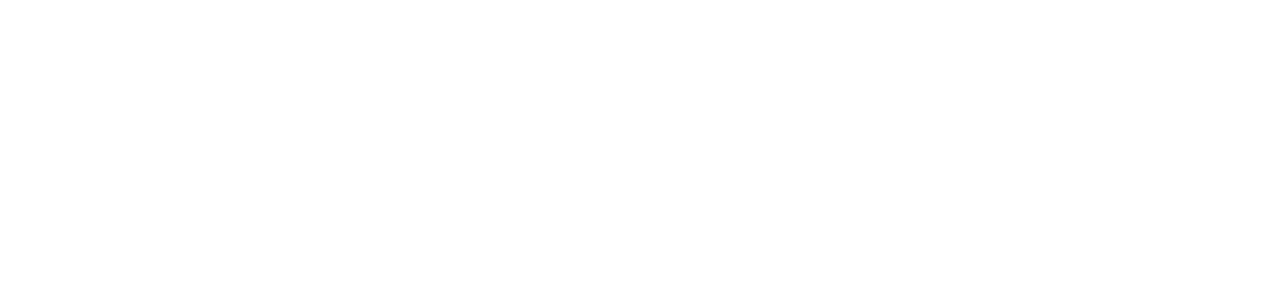
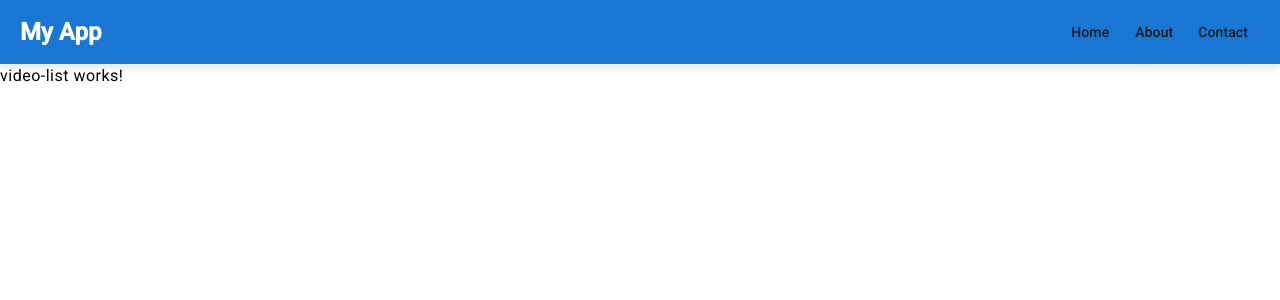
Before and after one commit to fhwn-ac-at/project-womm, an Angular app in the folder frontend/womm/: page /video-list in a window 1280 px wide. Before the commit this address led to /. Shown: the top 300 px of the page. Built offline with nearby package versions, Linux system fonts and the light colour scheme.

Commit message:
added video list page

```diff
--- a/frontend/womm/src/app/app.config.ts
+++ b/frontend/womm/src/app/app.config.ts
@@ -1,5 +1,5 @@
 import { ApplicationConfig, provideZoneChangeDetection } from '@angular/core';
-import { provideRouter } from '@angular/router';
+import { provideRouter, withComponentInputBinding } from '@angular/router';
 
 import { routes } from './app.routes';
 import { provideAnimationsAsync } from '@angular/platform-browser/animations/async';
--- a/frontend/womm/src/app/app.routes.ts
+++ b/frontend/womm/src/app/app.routes.ts
@@ -1,8 +1,8 @@
 import { Routes } from '@angular/router';
 import {HomeComponent} from './home/home.component';
-import {VideoEditorComponent} from './video-editor/video-editor.component';
+import { VideoListComponent } from './video-list/video-list.component';
 
 export const routes: Routes = [
   { path: '', component: HomeComponent },
-  { path: 'video-editor', component: VideoEditorComponent }
+  { path: 'video-list', component: VideoListComponent }
 ];
--- a/frontend/womm/src/app/home/home.component.html
+++ b/frontend/womm/src/app/home/home.component.html
@@ -1,7 +1,7 @@
 <mat-toolbar color="primary">
   <span>My App</span>
   <span class="spacer"></span>
-  <button mat-button>Video List</button>
+  <button mat-button routerLink="/video-list">Video List</button>
   <button mat-button>About</button>
   <button mat-button>Contact</button>
 </mat-toolbar>
--- a/frontend/womm/src/app/home/home.component.ts
+++ b/frontend/womm/src/app/home/home.component.ts
@@ -2,6 +2,7 @@
 import {MatToolbar} from '@angular/material/toolbar';
 import {MatButton} from '@angular/material/button';
 import {NgForOf} from '@angular/common';
+import { RouterModule } from '@angular/router';
 
 interface VideoFile {
   file: File;
@@ -15,7 +16,8 @@
   imports: [
     MatToolbar,
     MatButton,
-    NgForOf
+    NgForOf,
+    RouterModule
   ],
   templateUrl: './home.component.html',
   styleUrl: './home.component.css'
--- a/frontend/womm/src/app/video-editor/video-editor.component.css
+++ /dev/null
@@ -1,10 +0,0 @@
-.video-editor {
-  display: flex;
-  flex-direction: column;
-  align-items: center;
-  padding: 20px;
-}
-
-.controls {
-  margin-top: 10px;
-}
--- a/frontend/womm/src/app/video-editor/video-editor.component.html
+++ /dev/null
@@ -1,3 +0,0 @@
-<div class="video-editor">
-  <h2>Video Editor</h2>
-</div>
--- /dev/null
+++ b/frontend/womm/src/app/video-list/video-list.component.css
@@ -0,0 +1,28 @@
+/* Toolbar Styles */
+mat-toolbar {
+    background-color: #1976d2;  /* Primary color */
+    padding: 10px 20px;
+    box-shadow: 0 4px 8px rgba(0, 0, 0, 0.1);
+  }
+
+  mat-toolbar span {
+    font-size: 1.5rem;
+    font-weight: bold;
+    color: white;
+  }
+
+  .spacer {
+    flex: 1;
+  }
+
+  /* Button Styles */
+  button.mat-button {
+    color: white;
+    font-size: 1rem;
+  }
+
+  button.mat-button:hover {
+    background-color: rgba(255, 255, 255, 0.1);
+    border-radius: 4px;
+    transition: background-color 0.3s ease;
+  }
--- /dev/null
+++ b/frontend/womm/src/app/video-list/video-list.component.html
@@ -0,0 +1,9 @@
+<mat-toolbar color="primary">
+    <span>My App</span>
+    <span class="spacer"></span>
+    <button mat-button routerLink="/">Home</button>
+    <button mat-button>About</button>
+    <button mat-button>Contact</button>
+  </mat-toolbar>
+
+<p>video-list works!</p>
```
Also changed, not shown: frontend/womm/src/app/video-editor/video-editor.component.ts (deleted, +0 -13 lines), frontend/womm/src/app/video-list/video-list.component.ts (added, +19 -0 lines), 1 other file (tests, documents, lock files or other folders).
